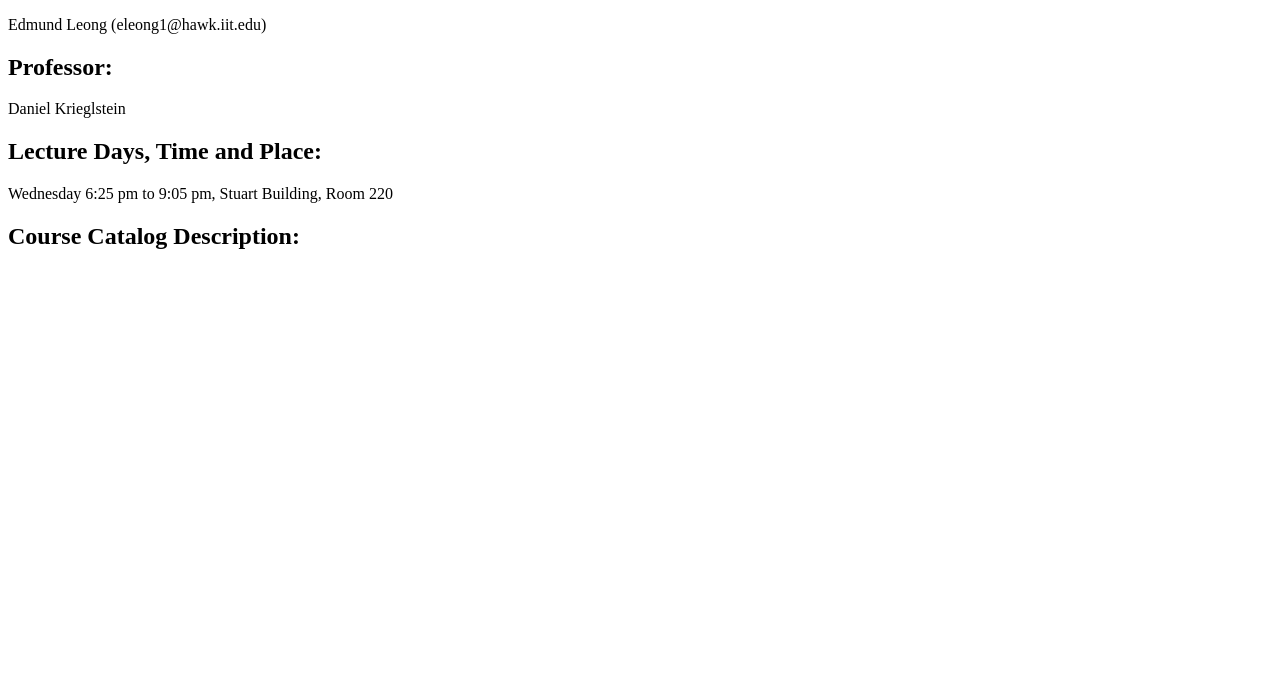
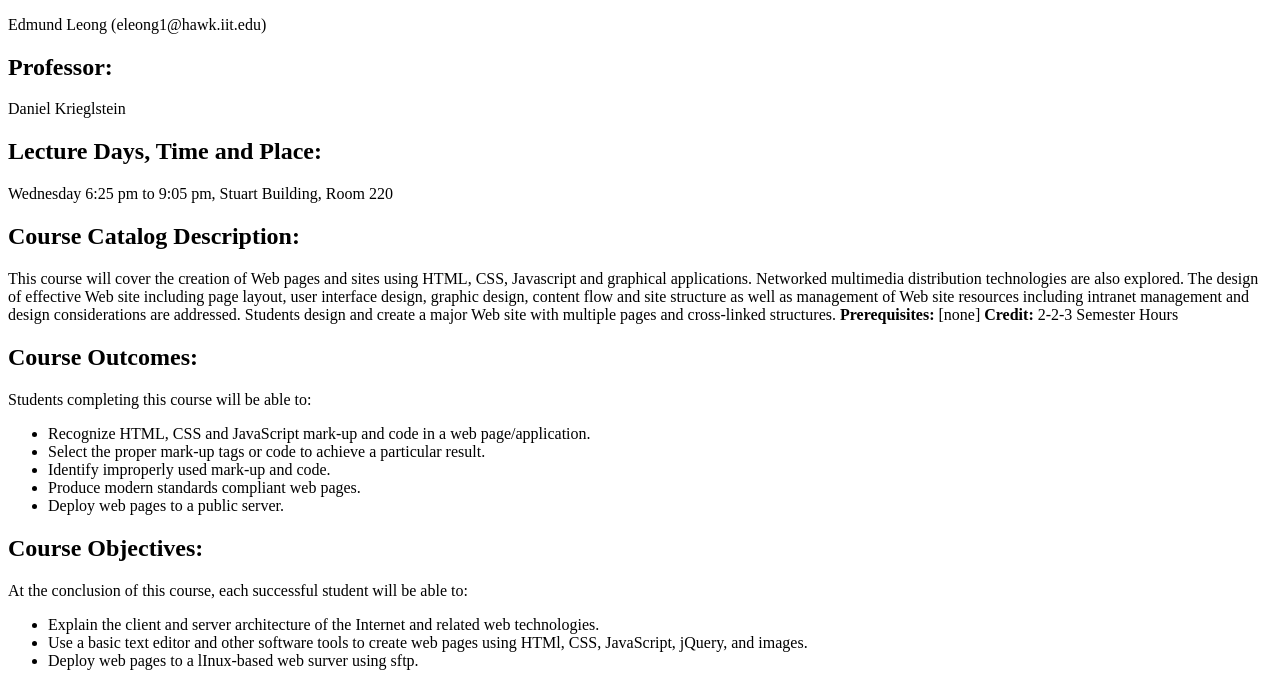
Before and after one commit to eleong1iit/itmd361-lab2, a plain HTML site: page index.html in a window 1280 px wide. Shown: the part 105-800 px from the top of the page. Drawn offline with Linux system fonts and the light colour scheme.

Commit message:
Update index.html

```diff
--- a/index.html
+++ b/index.html
@@ -13,6 +13,22 @@
 	<h2>Lecture Days, Time and Place:</h2>
 	<p>Wednesday 6:25 pm to 9:05 pm, Stuart Building, Room 220</p>
 	<h2>Course Catalog Description:</h2>
-
+	<p>This course will cover the creation of Web pages and sites using HTML, CSS, Javascript and graphical applications. Networked multimedia distribution technologies are also explored. The design of effective Web site including page layout, user interface design, graphic design, content flow and site structure as well as management of Web site resources including intranet management and design considerations are addressed. Students design and create a major Web site with multiple pages and cross-linked structures. <strong>Prerequisites:</strong> [none] <strong>Credit:</strong> 2-2-3 Semester Hours</p>
+	<h2>Course Outcomes:</h2>
+	<p>Students completing this course will be able to:</p>
+	<ul>
+	  <li>Recognize HTML, CSS and JavaScript mark-up and code in a web page/application.</li>
+	  <li>Select the proper mark-up tags or code to achieve a particular result.</li>
+	  <li>Identify improperly used mark-up and code.</li>
+	  <li>Produce modern standards compliant web pages.</li>
+	  <li>Deploy web pages to a public server.</lI>
+	</ul>
+	<h2>Course Objectives:</h2>
+	<p>At the conclusion of this course, each successful student will be able to:</p>
+	<ul>
+	  <li>Explain the client and server architecture of the Internet and related web technologies.</li>
+	  <li>Use a basic text editor and other software tools to create web pages using HTMl, CSS, JavaScript, jQuery, and images.</li>
+	  <li>Deploy web pages to a lInux-based web surver using sftp.</li>
+	</ul>
   </body>
 </html>
```
